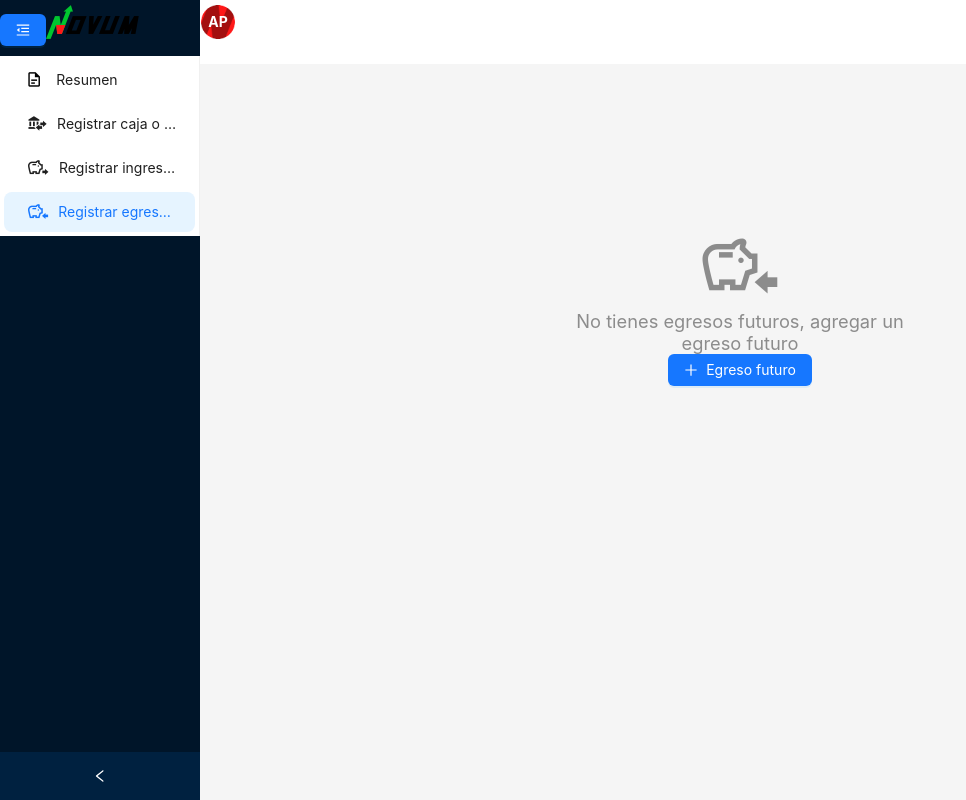
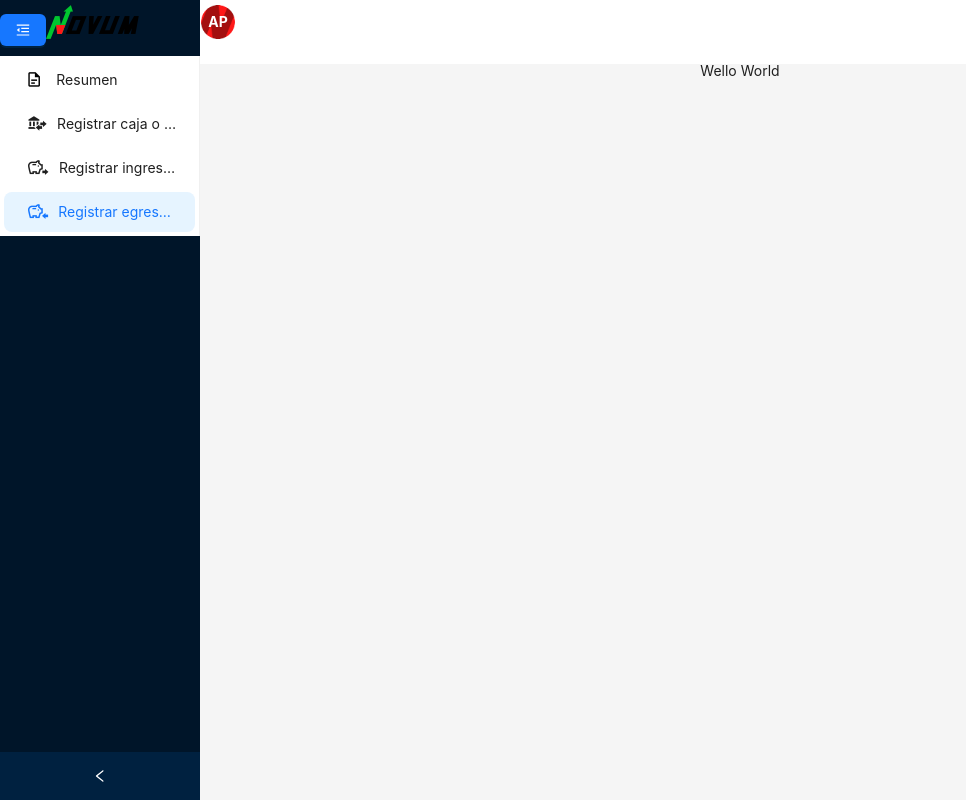
Before and after one commit to XpectreLabs/appnovum, a React (Create React App) app in the folder frontend/: page /Home in a window 1280 px wide. Both pictures are taken after a click on the item "Registrar egresos futuros". Shown: the whole page, without its empty margins (0-966 px from the left). Built offline with nearby package versions, Linux system fonts and the light colour scheme.

Commit message:
changes to test

```diff
--- a/frontend/src/pages/RegistrarEgresosFuturos.tsx
+++ b/frontend/src/pages/RegistrarEgresosFuturos.tsx
@@ -1,11 +1,11 @@
 import React from 'react';
 // import { LayoutAdmin } from '../hocs/Layout.tsx';
-import { Default } from '../components/RegistrarEgresosFuturos/Default.tsx';
+import { Default } from '../components/RegistrarEgresosFuturos/Default';
 
 export const RegistrarEgresosFuturos = () => {
     return (
-      // <LayoutAdmin className="u-textCenter" itemMenu='4'>
-        <Default />
-      // </LayoutAdmin>
+       <div>
+        Wello World
+       </div>
     )
 }
```
